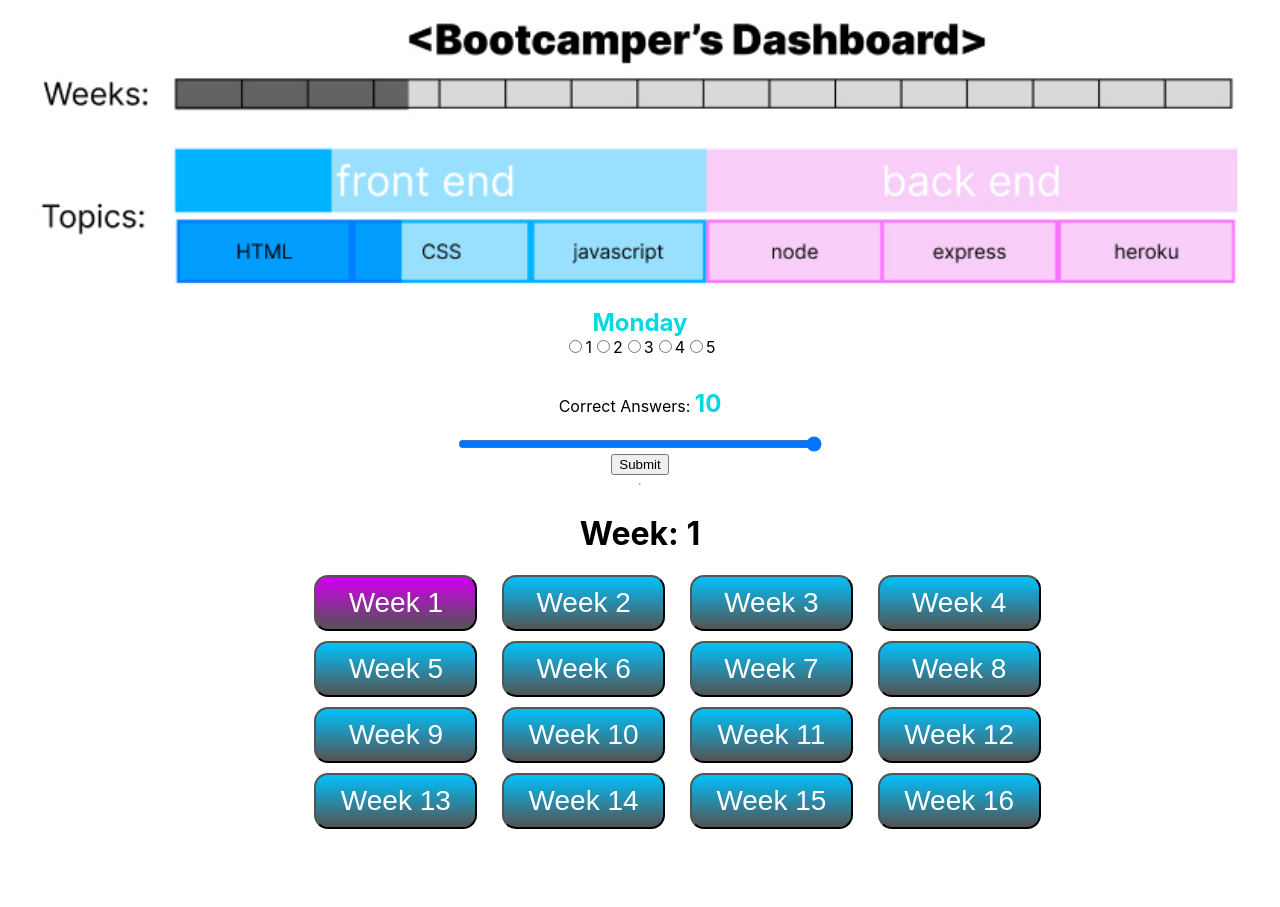
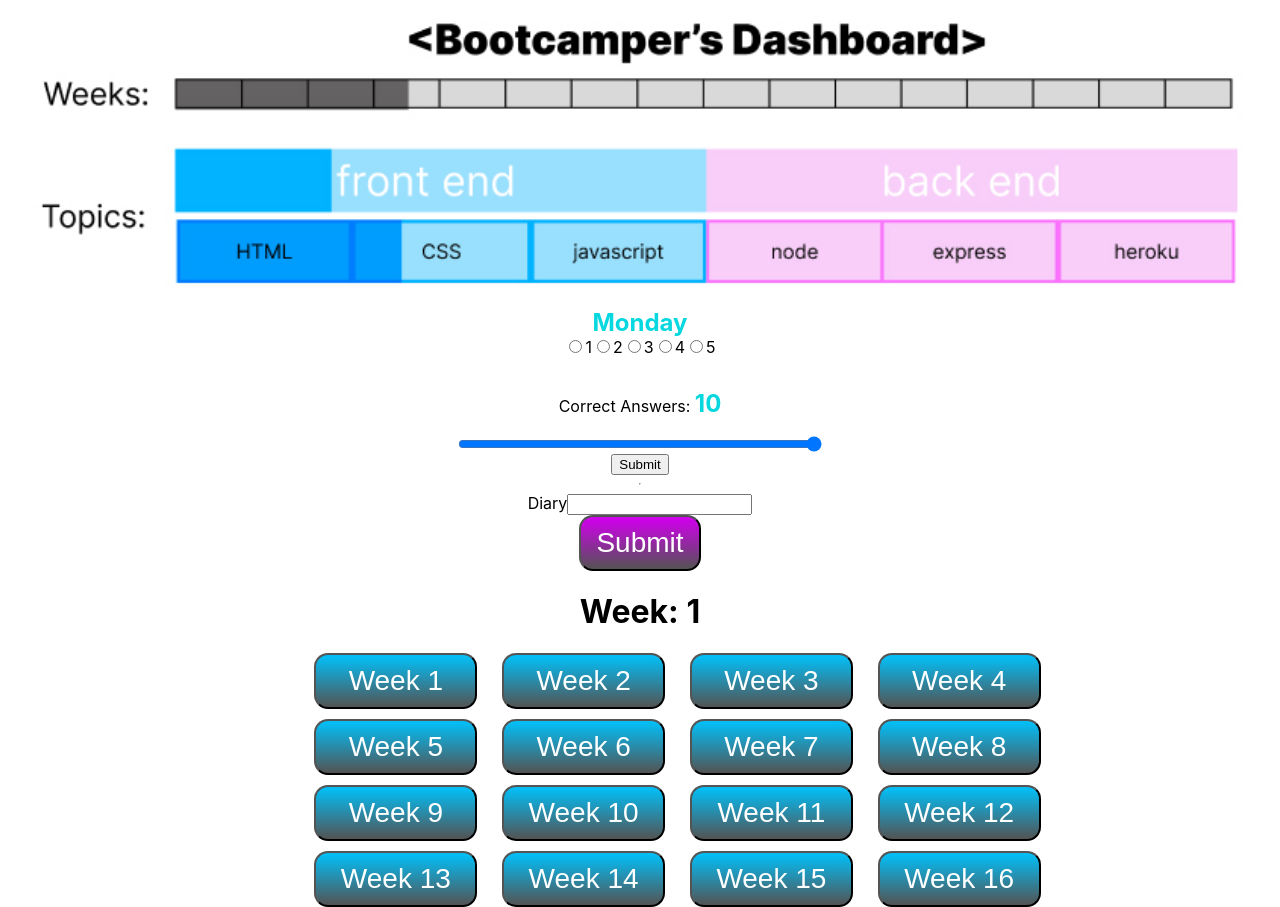
Before and after one commit to SchoolOfCode/w9_frontend-project-magic-room-32, a React (Create React App) app in the folder front/: page / in a window 1280 px wide. Both pictures are taken after a click on the button "Week 1". Before the commit the page ends 829 px from the top, so only its background shows below. Built offline with nearby package versions, Linux system fonts and the light colour scheme.

Commit message:
diary input has been added

```diff
--- a/front/src/components/QuizzInput/quizzInput.js
+++ b/front/src/components/QuizzInput/quizzInput.js
@@ -63,6 +63,25 @@ export default function QuizzInput({ week }) {
     let quizzInput = document.querySelector("#quizzInput");
     // quizzInput.style.display = 'none';
   }
+
+  async function submitResults3() {
+    console.log("Diary submitted");
+
+    fetch("http://localhost:3001/1", {
+      method: "POST",
+      headers: {
+        "Content-Type": "application/json",
+      },
+      body: JSON.stringify({
+        Diary: String,
+      }),
+    })
+      .then((response) => response.json())
+      .then((data) => console.log("data: >>>", data))
+      .catch((err) => {
+        console.log("error: ", err);
+      });
+    }
 
   return (
     <div id="quizzInput">
@@ -143,7 +162,15 @@ export default function QuizzInput({ week }) {
       <button onClick={submitResults}>Submit</button>
       <hr />
 
+
+  <label>
+    Diary
+    <input type="text"/>
+  </label>
+  <button onClick={submitResults3} className="week">Submit</button>
+
+
       <h1>Week: {week}</h1>
     </div>
   );
-}
+  }
```
